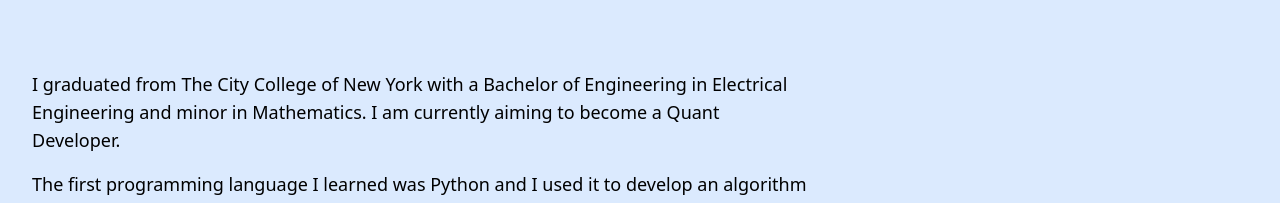
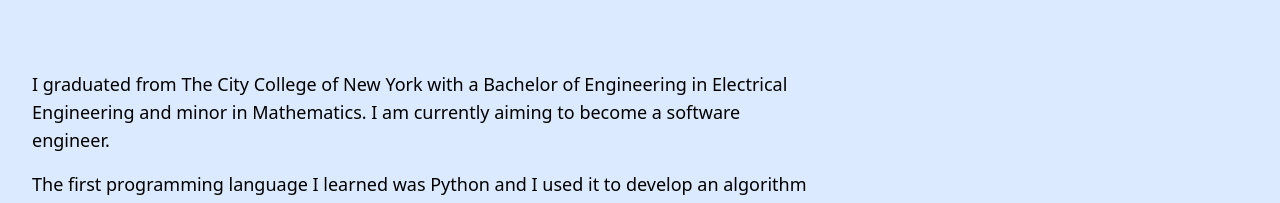
Before and after one commit to Bko-hashing/bko-portfolio, a Next.js app: page /about in a window 1280 px wide. Shown: the part 830-1033 px from the top of the page. Built offline with nearby package versions, Linux system fonts and the light colour scheme.

Commit message:
aboutpage rework

```diff
--- a/app/about/page.tsx
+++ b/app/about/page.tsx
@@ -80,7 +80,7 @@
             <p className="text-lg text-black mb-4">
               I graduated from The City College of New York with a Bachelor of
               Engineering in Electrical Engineering and minor in Mathematics. I
-              am currently aiming to become a Quant Developer.
+              am currently aiming to become a software engineer.
             </p>
             <p className="text-lg text-black mb-4">
               The first programming language I learned was Python and I used it
```
